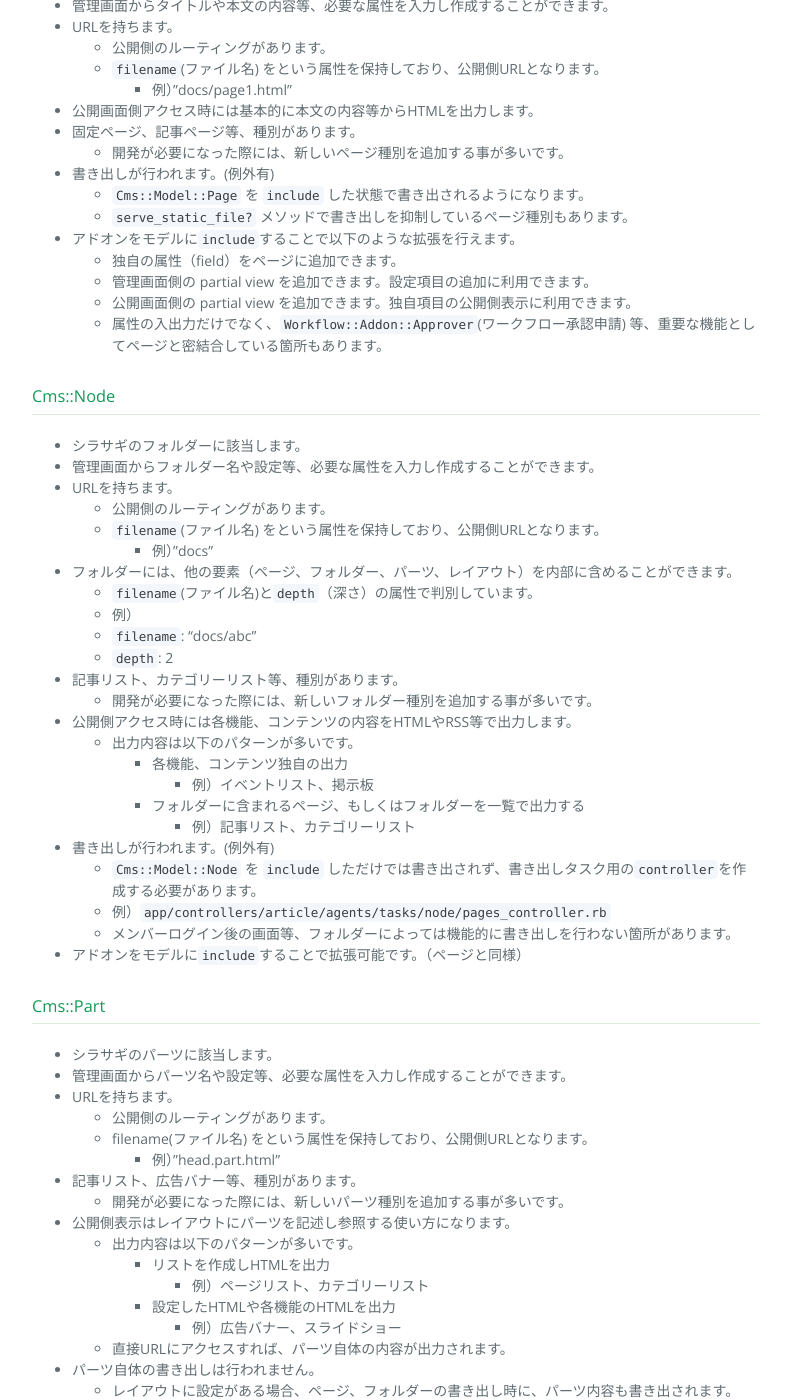
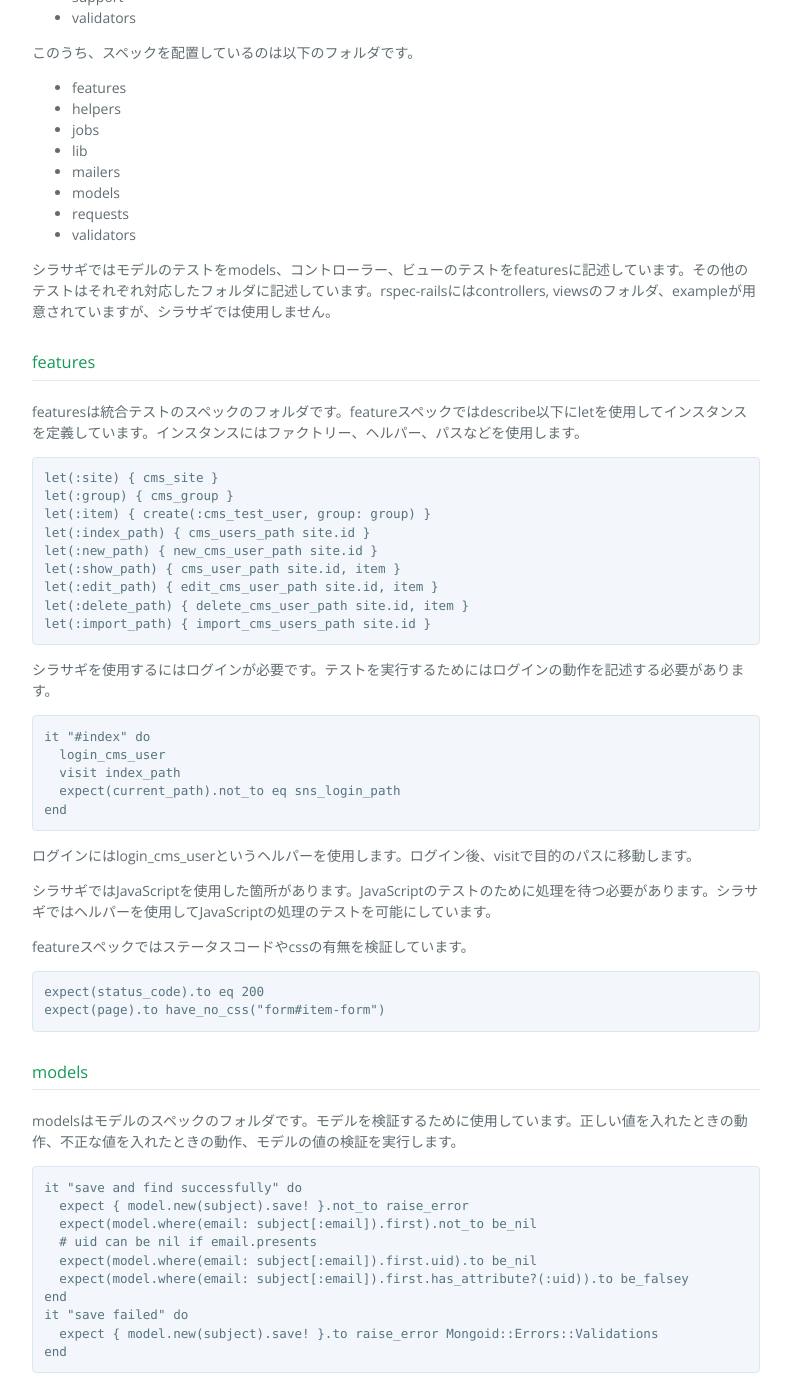
Before and after one commit to shirasagi/shirasagi.github.io, a Jekyll site: the page built from devel/rspec.md, in a window 1280 px wide and 1400 px high, scrolled down 674 px. Shown: the whole window, without its empty margins (244-1035 px from the left). Built offline with Jekyll 4.4.1, drawn with Linux system fonts in a browser that asks for light colours; nearby versions of some CDN libraries; some of the changed text lies outside the part shown.

Commit message:
Add RSpec usage

```diff
--- a/devel/rspec.md
+++ b/devel/rspec.md
@@ -1,163 +1,141 @@
 ---
 layout: default
-title: CMS機能の主要モデル
+title: RSpecの運用
 ---
 
-### CMS機能の主要モデル
+# RSpecの運用
 
-シラサギCMS機能の独自開発を行う際には次の要素を拡張することが多いです。
+## Specフォルダ
 
-要素 | 標準クラス | 抽象モジュール | mongo collection
------------|---------------------|-----
-ページ | Cms::Page  | Cms::Model::Page | cms_pages
-フォルダー | Cms::Node  | Cms::Model::Node | cms_nodes
-パーツ  | Cms::Part | Cms::Model::Part | cms_parts
+シラサギのRSpecは以下のフォルダで構成されています。
 
-それぞれ機能的な特徴を列挙します。
+- factories
+- features
+- fixtures
+- helpers
+- jobs
+- lib
+- mailers
+- models
+- requests
+- support
+- validators
 
-### Cms::Page
-  - シラサギのページに該当します。
-  - 管理画面からタイトルや本文の内容等、必要な属性を入力し作成することができます。
-  - URLを持ちます。
-    - 公開側のルーティングがあります。
-    - `filename`(ファイル名) をという属性を保持しており、公開側URLとなります。
-      - 例）"docs/page1.html"
-  - 公開画面側アクセス時には基本的に本文の内容等からHTMLを出力します。
-  - 固定ページ、記事ページ等、種別があります。
-    - 開発が必要になった際には、新しいページ種別を追加する事が多いです。
-  - 書き出しが行われます。(例外有)
-    - `Cms::Model::Page` を `include` した状態で書き出されるようになります。
-    - `serve_static_file?` メソッドで書き出しを抑制しているページ種別もあります。
-  - アドオンをモデルに`include`することで以下のような拡張を行えます。
-    - 独自の属性（field）をページに追加できます。
-    - 管理画面側の partial view を追加できます。設定項目の追加に利用できます。
-    - 公開画面側の partial view を追加できます。独自項目の公開側表示に利用できます。
-    - 属性の入出力だけでなく、`Workflow::Addon::Approver`(ワークフロー承認申請) 等、重要な機能としてページと密結合している箇所もあります。
+このうち、スペックを配置しているのは以下のフォルダです。
 
-### Cms::Node
-  - シラサギのフォルダーに該当します。
-  - 管理画面からフォルダー名や設定等、必要な属性を入力し作成することができます。
-  - URLを持ちます。
-    - 公開側のルーティングがあります。
-    - `filename`(ファイル名) をという属性を保持しており、公開側URLとなります。
-      - 例）"docs"
-  - フォルダーには、他の要素（ページ、フォルダー、パーツ、レイアウト）を内部に含めることができます。
-    - `filename`(ファイル名)と`depth`（深さ）の属性で判別しています。
-    - 例）
-    - `filename`: "docs/abc"
-    - `depth`: 2
-  - 記事リスト、カテゴリーリスト等、種別があります。
-    - 開発が必要になった際には、新しいフォルダー種別を追加する事が多いです。
-  - 公開側アクセス時には各機能、コンテンツの内容をHTMLやRSS等で出力します。
-    - 出力内容は以下のパターンが多いです。
-      - 各機能、コンテンツ独自の出力
-        - 例）イベントリスト、掲示板
-      - フォルダーに含まれるページ、もしくはフォルダーを一覧で出力する
-        - 例）記事リスト、カテゴリーリスト
-  - 書き出しが行われます。(例外有)
-    - `Cms::Model::Node` を `include` しただけでは書き出されず、書き出しタスク用の`controller`を作成する必要があります。
-    - 例）`app/controllers/article/agents/tasks/node/pages_controller.rb`
-    - メンバーログイン後の画面等、フォルダーによっては機能的に書き出しを行わない箇所があります。
-  - アドオンをモデルに`include`することで拡張可能です。（ページと同様）
+- features
+- helpers
+- jobs
+- lib
+- mailers
+- models
+- requests
+- validators
 
-### Cms::Part
-  - シラサギのパーツに該当します。
-  - 管理画面からパーツ名や設定等、必要な属性を入力し作成することができます。
-  - URLを持ちます。
-    - 公開側のルーティングがあります。
-    - filename(ファイル名) をという属性を保持しており、公開側URLとなります。
-      - 例）"head.part.html"
-  - 記事リスト、広告バナー等、種別があります。
-    - 開発が必要になった際には、新しいパーツ種別を追加する事が多いです。
-  - 公開側表示はレイアウトにパーツを記述し参照する使い方になります。
-    - 出力内容は以下のパターンが多いです。
-      - リストを作成しHTMLを出力
-        - 例）ページリスト、カテゴリーリスト
-      - 設定したHTMLや各機能のHTMLを出力
-        - 例）広告バナー、スライドショー
-    - 直接URLにアクセスすれば、パーツ自体の内容が出力されます。
-  - パーツ自体の書き出しは行われません。
-    - レイアウトに設定がある場合、ページ、フォルダーの書き出し時に、パーツ内容も書き出されます。
-    - 動的パーツの場合、読み込み用の Ajax JavaScript が書き出されます。
-  - アドオンをモデルに`include`することで拡張することができます。（ページと同様）
+シラサギではモデルのテストをmodels、コントローラー、ビューのテストをfeaturesに記述しています。その他のテストはそれぞれ対応したフォルダに記述しています。rspec-railsにはcontrollers, viewsのフォルダ、exampleが用意されていますが、シラサギでは使用しません。
 
-## 種別クラス（ポリモーフィック・モデル）
-ページ、フォルダー、パーツは class と route 属性により機能毎に種別分けされています。
+### features
 
-  - 例）記事ページ
-    - `class`: Article::Page
-    - `route`: "article/page"
-
-各種別のクラスはシラサギ独自の命名規則に従って作成されています。<br />
-以下に、記事モジュールのページ、フォルダー、パーツを例に示します。
-
-### ページ
+featuresは統合テストのスペックのフォルダです。featureスペックではdescribe以下にletを使用してインスタンスを定義しています。インスタンスにはファクトリー、ヘルパー、パスなどを使用します。
 
 ~~~ruby
-class Article::Page
-  include Cms::Model::Page
-  # 必要なモジュール、アドオンをinclude
+let(:site) { cms_site }
+let(:group) { cms_group }
+let(:item) { create(:cms_test_user, group: group) }
+let(:index_path) { cms_users_path site.id }
+let(:new_path) { new_cms_user_path site.id }
+let(:show_path) { cms_user_path site.id, item }
+let(:edit_path) { edit_cms_user_path site.id, item }
+let(:delete_path) { delete_cms_user_path site.id, item }
+let(:import_path) { import_cms_users_path site.id }
+~~~
 
-  default_scope ->{ where(route: "article/page") }
+シラサギを使用するにはログインが必要です。テストを実行するためにはログインの動作を記述する必要があります。
+
+~~~ruby
+it "#index" do
+  login_cms_user
+  visit index_path
+  expect(current_path).not_to eq sns_login_path
 end
 ~~~
 
-### フォルダー
+ログインにはlogin_cms_userというヘルパーを使用します。ログイン後、visitで目的のパスに移動します。
+
+シラサギではJavaScriptを使用した箇所があります。JavaScriptのテストのために処理を待つ必要があります。シラサギではヘルパーを使用してJavaScriptの処理のテストを可能にしています。
+
+featureスペックではステータスコードやcssの有無を検証しています。
+
 ~~~ruby
-module Article::Node
-  class Page
-    include Cms::Model::Node
-    # 必要なモジュール、アドオンをinclude
+expect(status_code).to eq 200
+expect(page).to have_no_css("form#item-form")
+~~~
 
-    default_scope ->{ where(route: "article/page") }
+### models
+
+modelsはモデルのスペックのフォルダです。モデルを検証するために使用しています。正しい値を入れたときの動作、不正な値を入れたときの動作、モデルの値の検証を実行します。
+
+~~~ruby
+it "save and find successfully" do
+  expect { model.new(subject).save! }.not_to raise_error
+  expect(model.where(email: subject[:email]).first).not_to be_nil
+  # uid can be nil if email.presents
+  expect(model.where(email: subject[:email]).first.uid).to be_nil
+  expect(model.where(email: subject[:email]).first.has_attribute?(:uid)).to be_falsey
+end
+it "save failed" do
+  expect { model.new(subject).save! }.to raise_error Mongoid::Errors::Validations
+end
+~~~
+
+## factories
+
+factoriesはRSpecのテストデータを作成するファクトリーのフォルダです。以下は`:cms_test_user`というファクトリーを作成する例です。
+
+~~~ruby
+factory :cms_test_user, traits: [:cms_user_rand_name, :cms_user_uid, :cms_user_email]
+~~~
+
+作成したファクトリーは以下のように使用します。
+
+~~~ruby
+let(:item) { create(:cms_test_user, group: group) }
+~~~
+
+ファクトリーはヘルパーメソッドを定義する際に使用できます。
+
+~~~ruby
+def cms_user
+  cms_user = Cms::User.where(email: build(:cms_user).email).first
+  cms_user ||= create(:cms_user, group: cms_group, role: cms_role)
+  cms_user.in_password ||= "pass"
+  cms_user
+end
+~~~
+
+## fixtures
+
+fixturesは画像やcsvといった非データベースのデータのフォルダです。シラサギではインポート、エクスポートのテストなどに使用しています。featureスペックでファイルを添付する場合、以下のように記述します。
+
+~~~ruby
+attach_file "item[in_file]", "#{Rails.root}/spec/fixtures/cms/user/cms_users_1.csv"
+~~~
+
+## support
+
+supportはRSpecで使用するヘルパーメソッドのフォルダです。login_cms_userなどの多用する動作などを記述します。
+
+~~~ruby
+def login_cms_user
+  login_user cms_user
+end
+
+def login_user(user)
+  visit sns_login_path
+  within "form" do
+    fill_in "item[email]", with: user.email
+    fill_in "item[password]", with: "pass"
+    click_button "ログイン"
   end
 end
 ~~~
-
-### パーツ
-
-~~~ruby
-module Article::Part
-  class Page
-    include Cms::Model::Node
-    # 必要なモジュール、アドオンをinclude
-
-    default_scope ->{ where(route: "article/page") }
-  end
-end
-~~~
-
-独自の種別を追加する際には、`module`、`class`、`route`を拡張機能に合わせて変更ください。<br />
-それぞれの`class`で抽象モジュールを`include`する為`mongo collection`は標準クラスに一致します。
-
-## 属性
-
-各標準クラスの主要属性として、
-それぞれの抽象モジュール 及び`SS::Document`、`Cms::Content`に
-定義されているものを抜粋します。<br />
-属性については、今後の開発により変更が発生する場合があります。
-
-field | 説明 | 例 | Cms::Model::Page | Cms::Model::Node | Cms::Model::Part |
---- | --- | --- | --- | --- | --- |
-id | シーケンシャルID | 1 | 〇 | 〇 | 〇 |
-name | タイトル | "ふれあいフェスティバル" | 〇 | 〇 | 〇 |
-index_name | 一覧表示用タイトル | "ふれあい記事" | 〇 | 〇 | 〇 |
-filename | ファイル名 | "docs/page1.html" | 〇 | 〇 | 〇 |
-depth | ファイル名の深さ、スラッシュ(/)区切り | 2 | 〇 | 〇 | 〇 |
-order | 並び順 | 10 | 〇 | 〇 | 〇 |
-state | 公開状態 | "public", "closed" | 〇 | 〇 | 〇 |
-released | 公開日時 | 2016-10-28T17:49:33+09:00 | 〇 | 〇 | 〇 |
-created | 作成日時 | 2016-10-28T17:49:33+09:00 | 〇 | 〇 | 〇 |
-updated | 更新日時 | 2016-10-28T17:49:33+09:00 | 〇 | 〇 | 〇 |
-route | 機能種別 | "article/page" | 〇 | 〇 | 〇 |
-category_ids | カテゴリフォルダーのID配列 |[1,2,3] | 〇 | 別addonで定義済み | |
-view_route | 既定のモジュール機能 | "article/page" | | 〇 | |
-shortcut | コンテンツ画面へのショートカット表示 | "show", "hide" | | 〇 | |
-mobile_view | モバイル時の表示 | "show", "hide" | | | 〇 |
-ajax_view | Ajaxパーツの有効 | "enabled", "disabled" | | | 〇 |
-
-<!--
-text_index | 検索用CSV文字列 | --- | --- | --- | --- |
-first_released | 公開日時（画面上で編集不可） | --- | --- | --- | --- |
-md5 | 書き出し時に埋め込まれるmd5ハッシュ値 | --- | --- | --- | --- |
--->
```
Also changed, not shown: index.md (+1 -0 lines).
